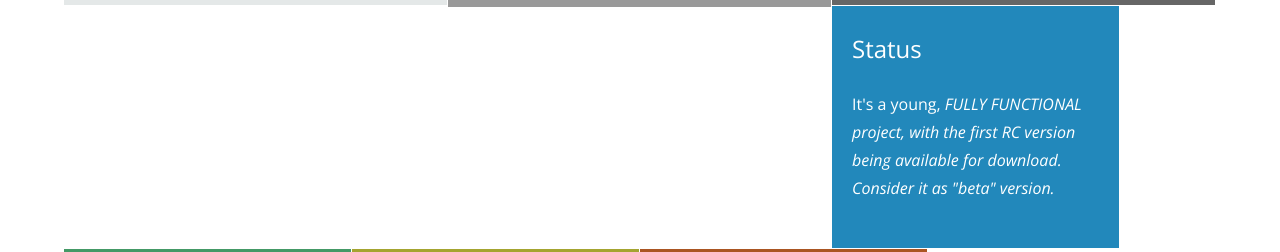
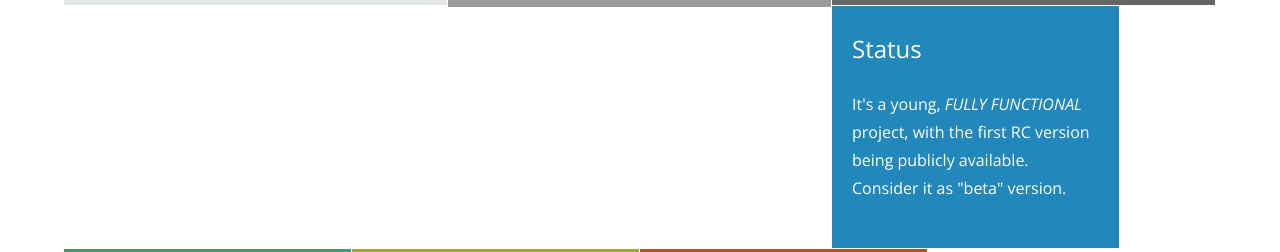
Before and after one commit to peter-gergely-horvath/dyna4jdbc, a plain HTML site: page index.html in a window 1280 px wide. Shown: the part 2361-2613 px from the top of the page. Drawn offline with nearby package versions, Linux system fonts and the light colour scheme.

Commit message:
Update index.html

```diff
--- a/index.html
+++ b/index.html
@@ -239,9 +239,9 @@ http://www.templatemo.com/tm-479-sigma
 
         	<div class="sigma-content col-lg-3 col-md-6 sigma-bg-blue">
             	<h2>Status</h2>
-            	<p>It's a young, <i>FULLY FUNCTIONAL<i> project, with the first
-		RC version being available for download.
-		Consider it as "beta" version.</p>
+            	<p>It's a young, <i>FULLY FUNCTIONAL</i> project, with the first
+		RC version being publicly available. Consider it as "beta" version.
+		</p>
 
             </div>
             <div class="sigma-content col-lg-3 col-md-6 sigma-bg-green">
```
